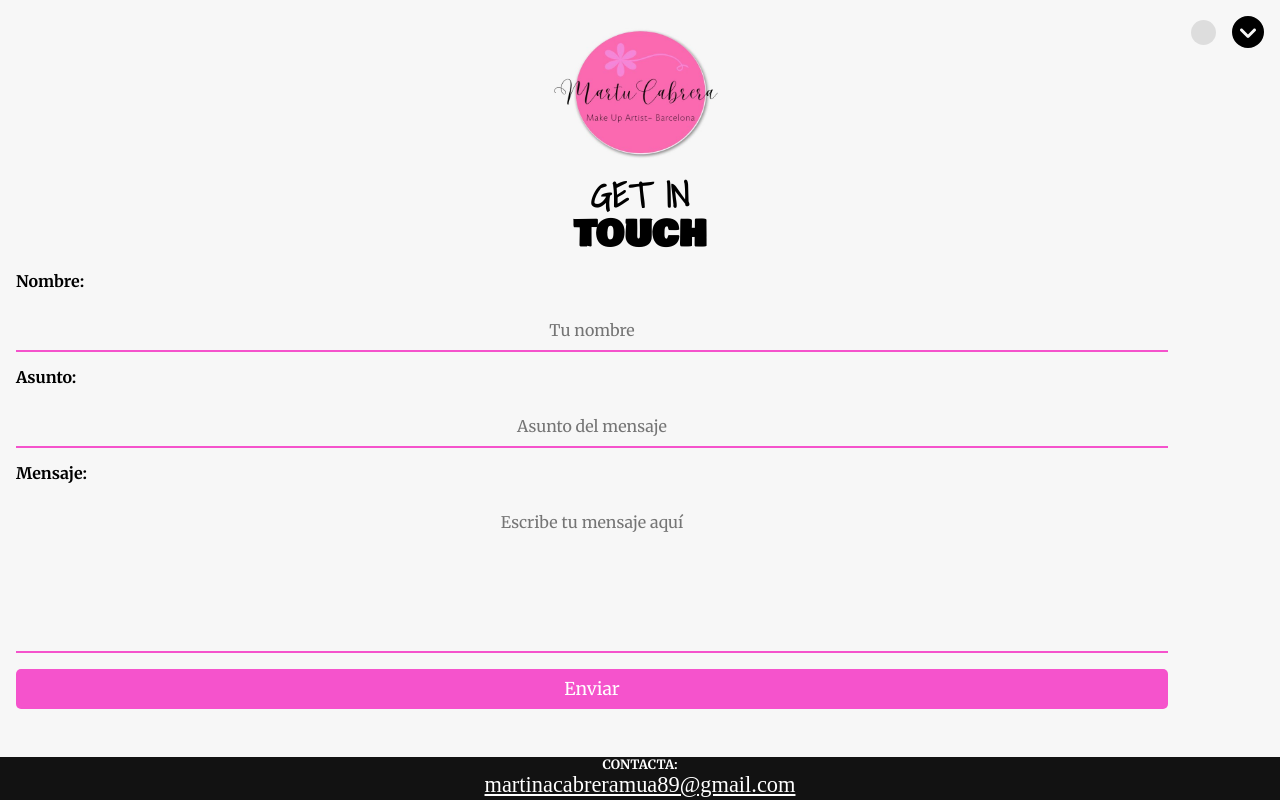
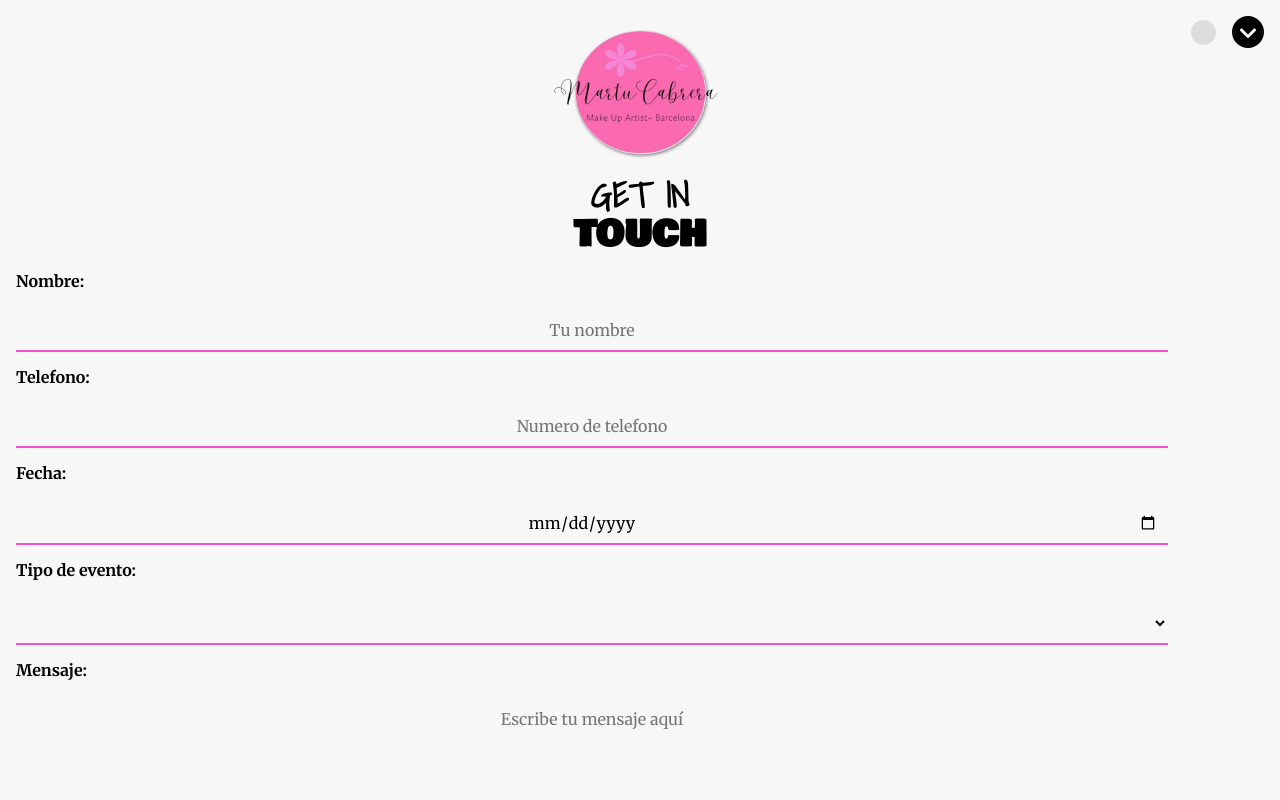
Before and after one commit to MaxDanna26/MartinaCabreraMUA, a Next.js app: page /Contact in a window 1280 px wide. Shown: the top 800 px of the page. Built offline with nearby package versions, Linux system fonts and the light colour scheme; a web font is replaced by a local one.

Commit message:
finishForm

```diff
--- a/app/Contact/contact.css
+++ b/app/Contact/contact.css
@@ -29,8 +29,8 @@ form {
     display: block;
   }
 
-  form input[type="text"],
-  form textarea {
+  form input,
+  form textarea, select {
     padding: 10px;
     font-size: 1rem;
     border: none;
--- a/public/Components/formulario.tsx
+++ b/public/Components/formulario.tsx
@@ -6,8 +6,10 @@ export default function Form() {
 
   const [formData, setFormData] = useState({
     name: '',
-    subject: '',
     message: '',
+    phone: '',
+    date: '',
+    event: '',
   });
 
   const handleChange = (e) => {
@@ -17,10 +19,15 @@ export default function Form() {
 
   const handleSubmit = (e) => {
     e.preventDefault();
-    const { name, subject, message } = formData;
+    const { name, message , phone , date , event } = formData;
+
+    if (!name || !message || !phone || !date || !event) {
+      alert("Por favor completa todos los campos.");
+      return;
+    }
 
     // Construye el enlace mailto
-    const mailtoLink = `mailto:martinacabreramua89@gmail.com?subject=${encodeURIComponent(name + " " + "-" + " " + subject)}&body=${encodeURIComponent(
+    const mailtoLink = `mailto:martinacabreramua89@gmail.com?subject=${encodeURIComponent(name + "/" + event + " " + "-" + " " + phone + " " + "-" + " " + date)}&body=${encodeURIComponent(
       `${message}`
     )}`;
 
@@ -41,18 +48,44 @@ export default function Form() {
             required
           />
 
-
-          <label htmlFor='subject'>Asunto:</label>
+          <label htmlFor="phone">Telefono:</label>
           <input
-            type="text"
-            id="subject"
-            name="subject"
-            value={formData.subject}
+            type="tel"
+            id='phone'
+            name='phone'
+            value={formData.phone}
             onChange={handleChange}
-            placeholder="Asunto del mensaje"
-            autoComplete="off"
+            placeholder='Numero de telefono'
+            autoComplete='off'
             required
           />
+
+          <label htmlFor="date">Fecha:</label>
+          <input
+            type="date"
+            id='date'
+            name='date'
+            value={formData.date}
+            onChange={handleChange}
+            autoComplete='off'
+            required
+          />
+
+          <label htmlFor="event">Tipo de evento:</label>
+          <select
+            name="event"
+            id="event"
+            value={formData.event}
+            onChange={handleChange}
+            autoComplete='off'
+            required>
+            <option value=""></option>
+            <option value="Boda">Boda</option>
+            <option value="Shooting">Shooting</option>
+            <option value="Colaboracion">Colaboracion</option>
+            <option value="Evento">Evento</option>
+            <option value="Otro">Otro</option>
+          </select>
 
           <label htmlFor='message'>Mensaje:</label>
           <textarea
@@ -65,6 +98,7 @@ export default function Form() {
             required
           ></textarea>
 
+
         <button type="submit">Enviar</button>
       </form>
   );
```
